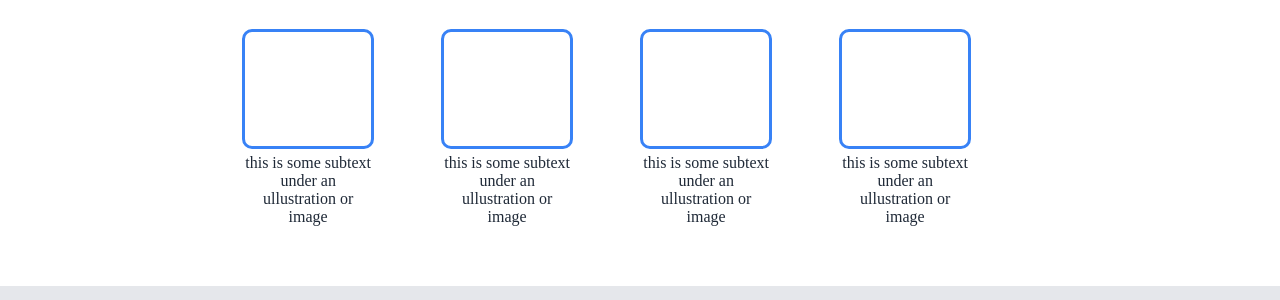
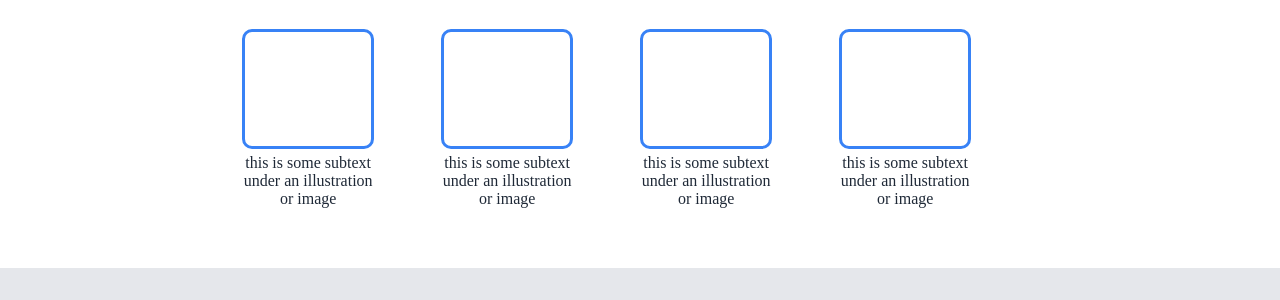
Before and after one commit to KLesiu/The-Odin-Project-Landing-Page, a plain HTML site: page index.html in a window 1280 px wide. Shown: the part 500-800 px from the top of the page. Drawn offline with Linux system fonts and the light colour scheme.

Commit message:
Fix fault

```diff
--- a/index.html
+++ b/index.html
@@ -35,19 +35,19 @@
         <h2>Some random information</h2>
         <div class="window__holder">
           <div class="window"></div>
-          <p>this is some subtext under an ullustration or image</p>
+          <p>this is some subtext under an illustration or image</p>
         </div>
         <div class="window__holder">
           <div class="window"></div>
-          <p>this is some subtext under an ullustration or image</p>
+          <p>this is some subtext under an illustration or image</p>
         </div>
         <div class="window__holder">
           <div class="window"></div>
-          <p>this is some subtext under an ullustration or image</p>
+          <p>this is some subtext under an illustration or image</p>
         </div>
         <div class="window__holder">
           <div class="window"></div>
-          <p>this is some subtext under an ullustration or image</p>
+          <p>this is some subtext under an illustration or image</p>
         </div>
       </section>
       <section class="quote">
```
